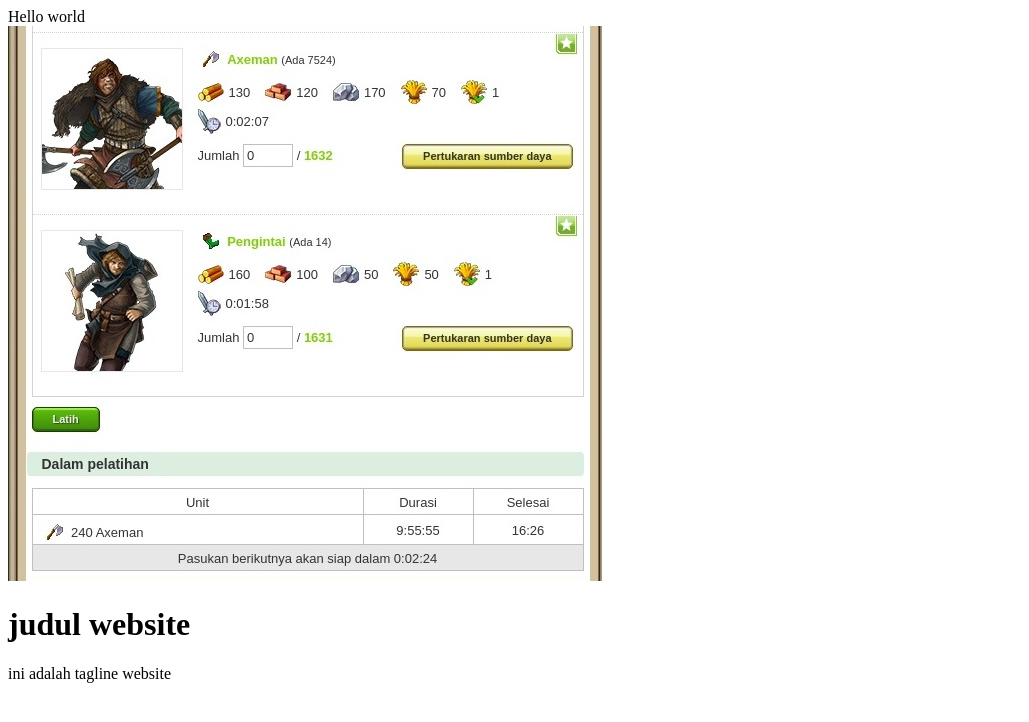
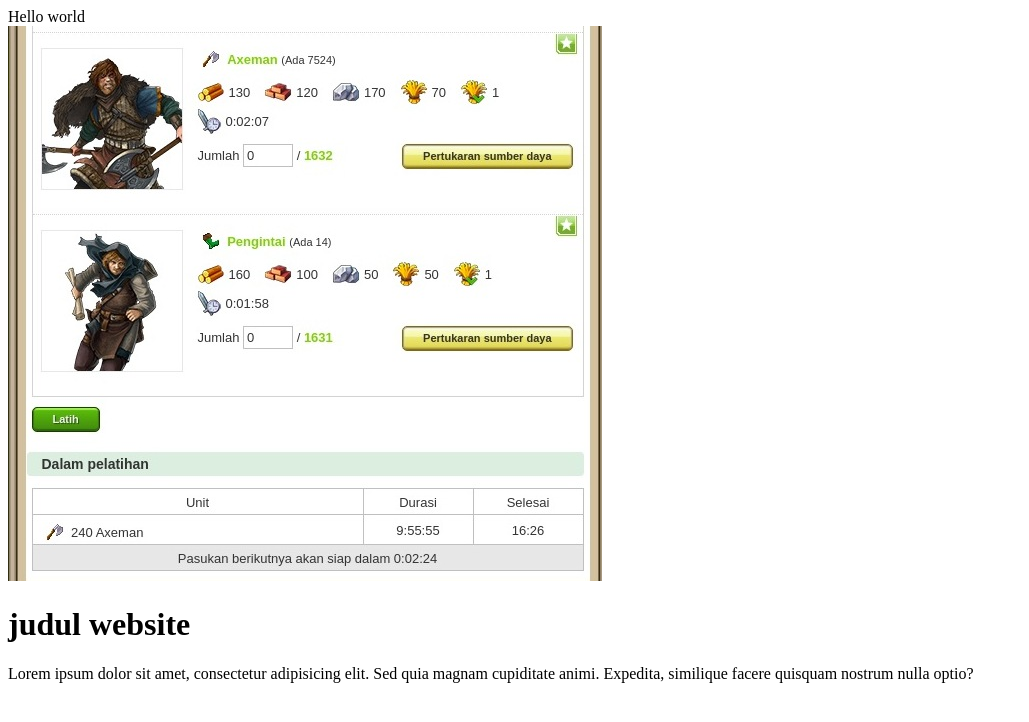
Before and after one commit to tembik/latihan-1, a plain HTML site: page index.html in a window 1280 px wide. Shown: the whole page, without its empty margins (0-1029 px from the left). Drawn offline with Linux system fonts and the light colour scheme.

Commit message:
perubahan

```diff
--- a/index.html
+++ b/index.html
@@ -13,7 +13,7 @@
 	<div class="header">
 		<img src="img/140.jpg" alt="gambar">
 		<h1>judul website</h1>
-		<p>ini adalah tagline website</p>
+		<p>Lorem ipsum dolor sit amet, consectetur adipisicing elit. Sed quia magnam cupiditate animi. Expedita, similique facere quisquam nostrum nulla optio?</p>
 	</div>
 	<div class="body">
 		<div class="sidebar"></div>
```
